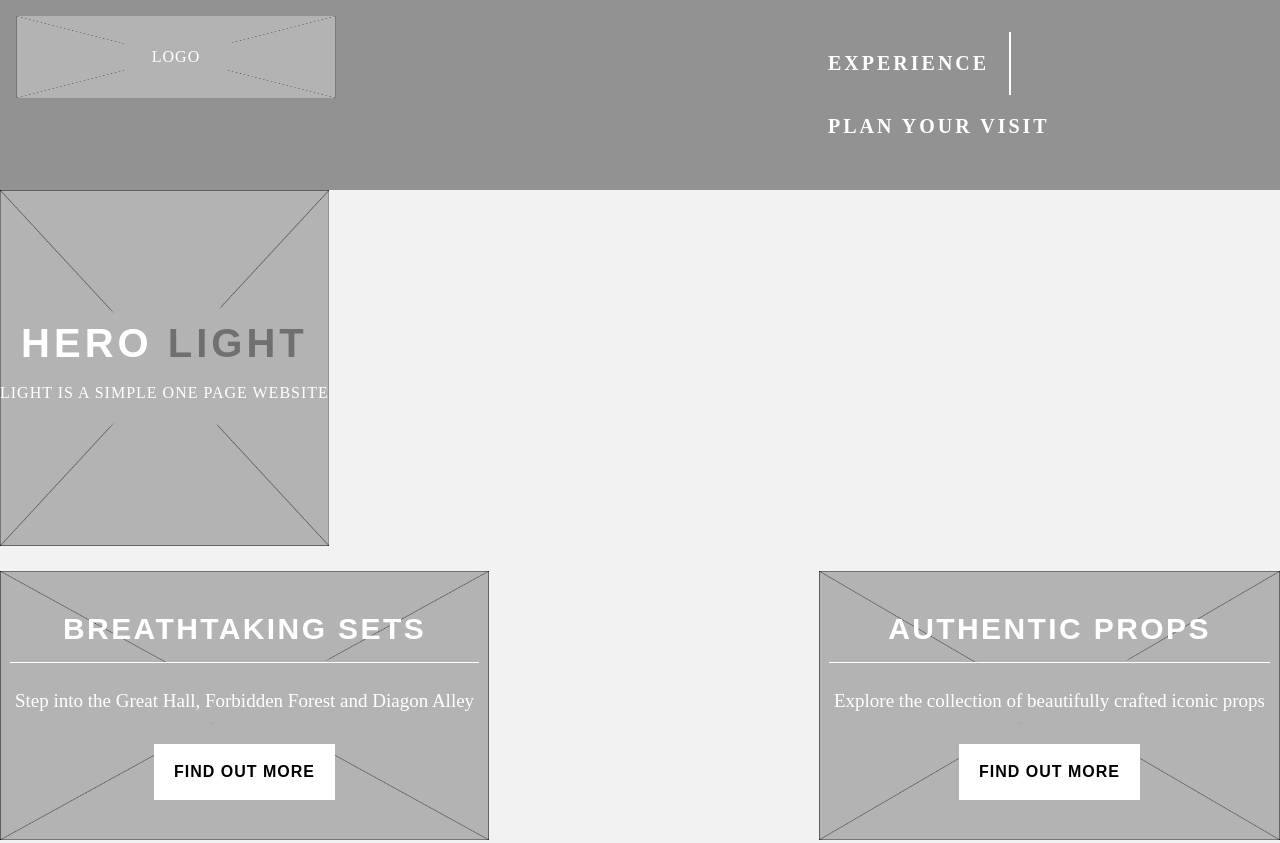
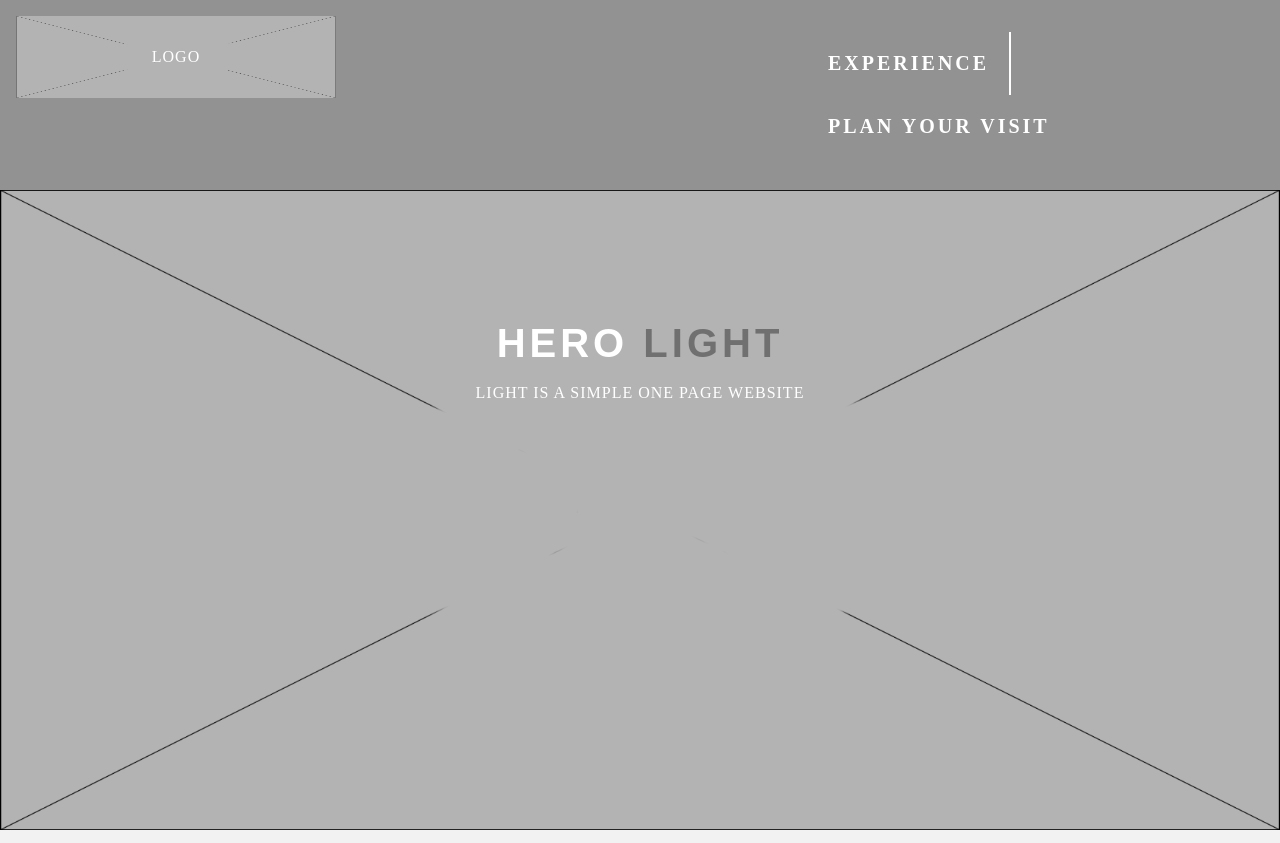
Before and after one commit to mehmetsunkur/uol-cm1040-webdev, a plain HTML site: page v1/home.html in a window 1280 px wide. Shown: the top 843 px of the page. Drawn offline with Linux system fonts and the light colour scheme.

Commit message:
hero fix

```diff
--- a/v1/css/main.css
+++ b/v1/css/main.css
@@ -87,6 +87,8 @@ nav ul li a {
 }
 
 .hero {
+    height: 80vh;
+    width: 100%;
     padding-top: 10%;
     padding-bottom: 10%;
 }
```
